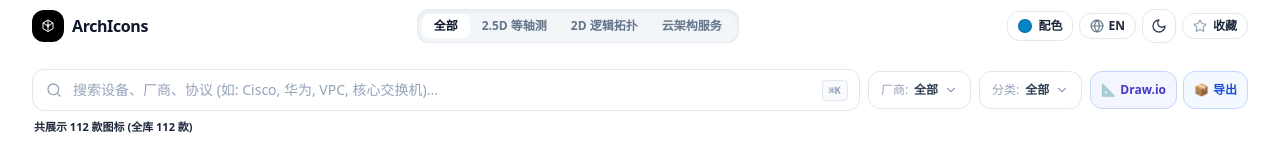
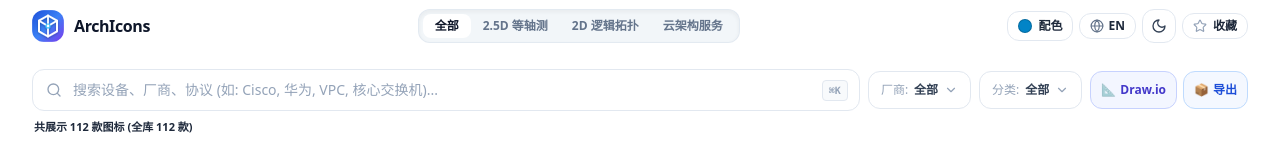
Before and after one commit to rrobin0sky/online-ai-tools, a Next.js app: page / in a window 1280 px wide. Shown: the top 158 px of the page. Built offline with nearby package versions, Linux system fonts and the light colour scheme.

Commit message:
feat(brand & lighting): 1:1统一全站Logo超级符号，落地Shadow-to-Glow自适应光影双模引擎解决暗黑模式下阴影被吞噬问题

```diff
--- a/src/app/globals.css
+++ b/src/app/globals.css
@@ -49,3 +49,18 @@ body {
 .dark .bg-dot-pattern {
   background-image: radial-gradient(rgba(255, 255, 255, 0.2) 1.2px, transparent 1.2px);
 }
+
+/* =========================================================================
+   Shadow-to-Glow Adaptive Lighting Engine
+   Light mode: natural physical contact occlusion shadow (#0f172a / 0.25)
+   Dark mode: sci-fi holographic pedestal glow (ambient cyan/blue reflection)
+   ========================================================================= */
+.iso-ground-shadow {
+  transition: fill 0.3s ease, opacity 0.3s ease, filter 0.3s ease;
+}
+
+.dark .iso-ground-shadow {
+  fill: #38bdf8 !important;
+  opacity: 0.42 !important;
+  filter: drop-shadow(0 0 10px rgba(56, 189, 248, 0.65));
+}
--- a/src/components/Header.tsx
+++ b/src/components/Header.tsx
@@ -56,27 +56,41 @@ export const Header: React.FC<HeaderProps> = ({
       }`}
     >
       <div className="max-w-7xl mx-auto px-4 sm:px-6 lg:px-8 h-13 sm:h-[52px] flex items-center justify-between gap-2 sm:gap-4">
-        {/* 1. Left: Pure Brand Logo */}
-        <Link href="/" className="flex items-center gap-2 flex-shrink-0 group">
-          <div className="w-7 h-7 sm:w-8 sm:h-8 rounded-xl bg-black dark:bg-white flex items-center justify-center text-white dark:text-black transition-transform group-hover:scale-105 active:scale-95 shadow-xs">
-            {/* 30° Isometric Cube & Topology Node SVG */}
-            <svg
-              viewBox="0 0 32 32"
-              fill="none"
-              xmlns="http://www.w3.org/2000/svg"
-              className="w-4 h-4 sm:w-4.5 sm:h-4.5 stroke-current"
-            >
-              <path
-                d="M16 4L26 9.77V21.32L16 27.09L6 21.32V9.77L16 4Z"
-                strokeWidth="2"
-                strokeLinejoin="round"
-              />
-              <path
-                d="M16 4V15.54M16 15.54L26 9.77M16 15.54L6 9.77M16 15.54V27.09"
-                strokeWidth="2"
-                strokeLinejoin="round"
-              />
-              <circle cx="16" cy="15.54" r="2.2" fill="currentColor" />
+        {/* 1. Left: Unified Official Brand Super-Symbol (1:1 with Favicon) */}
+        <Link href="/" className="flex items-center gap-2.5 flex-shrink-0 group">
+          <div className="w-8 h-8 rounded-xl shadow-xs transition-transform group-hover:scale-105 active:scale-95 flex items-center justify-center overflow-hidden">
+            <svg viewBox="0 0 32 32" width="32" height="32" xmlns="http://www.w3.org/2000/svg">
+              <defs>
+                <linearGradient id="header-arch-bg" x1="0%" y1="0%" x2="100%" y2="100%">
+                  <stop offset="0%" stop-color="#1d4ed8"/>
+                  <stop offset="50%" stop-color="#3b82f6"/>
+                  <stop offset="100%" stop-color="#7c3aed"/>
+                </linearGradient>
+                <filter id="header-glow" x="-20%" y="-20%" width="140%" height="140%">
+                  <feDropShadow dx="0" dy="1" stdDeviation="1" flood-color="#000000" flood-opacity="0.3"/>
+                </filter>
+              </defs>
+              <rect width="32" height="32" rx="7.5" fill="url(#header-arch-bg)"/>
+              <rect width="32" height="32" rx="7.5" fill="none" stroke="#ffffff" stroke-width="1" stroke-opacity="0.25"/>
+              <g filter="url(#header-glow)">
+                <path
+                  d="M16 5.5 L25 10.7 V21.3 L16 26.5 L7 21.3 V10.7 Z"
+                  fill="none"
+                  stroke="#ffffff"
+                  stroke-width="2"
+                  stroke-linejoin="round"
+                />
+                <path
+                  d="M16 5.5 V16 L25 10.7 M16 16 L7 10.7 M16 16 V26.5"
+                  fill="none"
+                  stroke="#ffffff"
+                  stroke-width="1.8"
+                  stroke-linejoin="round"
+                  stroke-linecap="round"
+                />
+                <circle cx="16" cy="16" r="2.6" fill="#38bdf8"/>
+                <circle cx="16" cy="16" r="1.4" fill="#ffffff"/>
+              </g>
             </svg>
           </div>
           <div className="flex items-baseline gap-1.5">
```
Also changed, not shown: src/data/icons.ts (+22 -22 lines).
